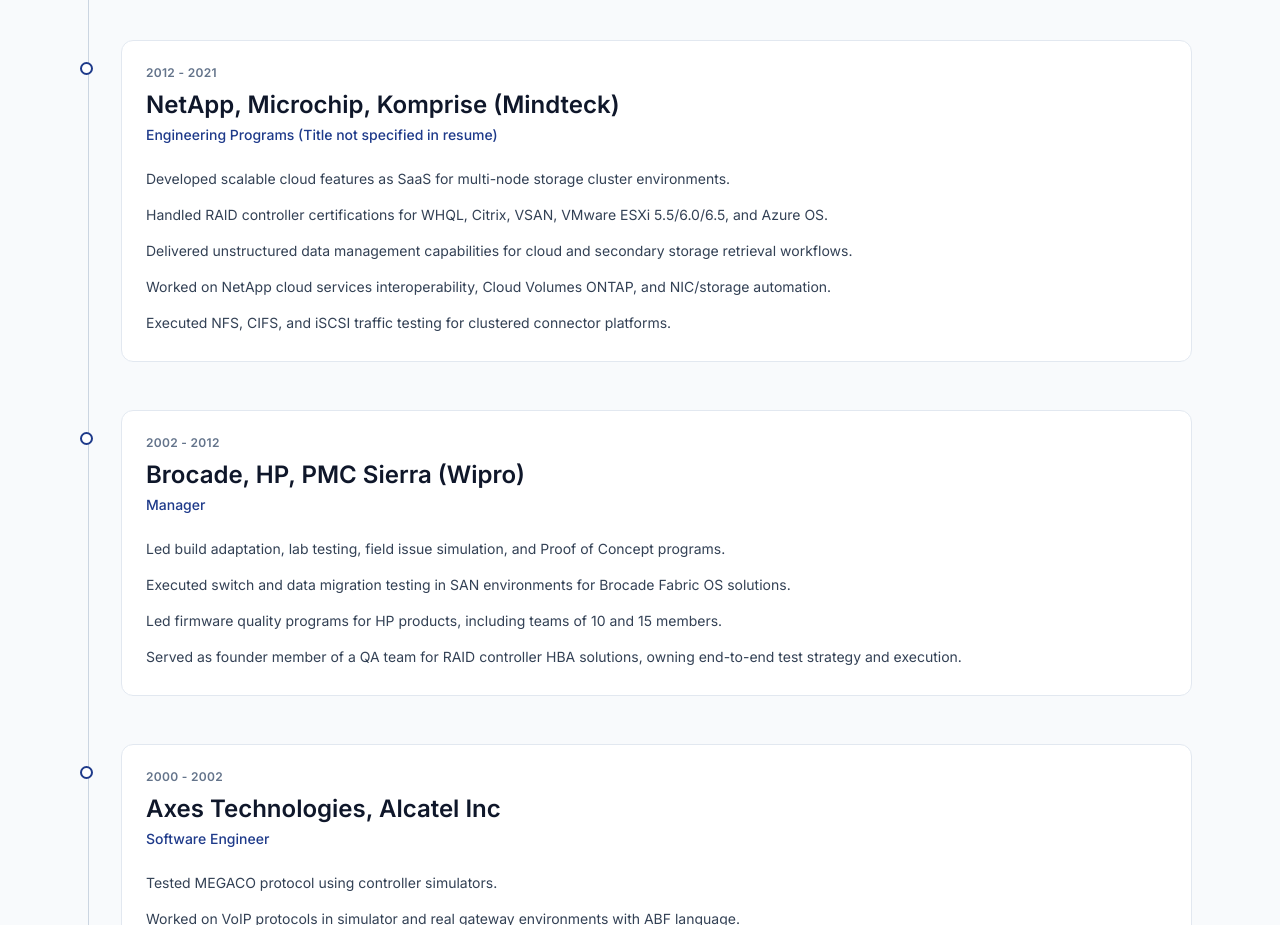
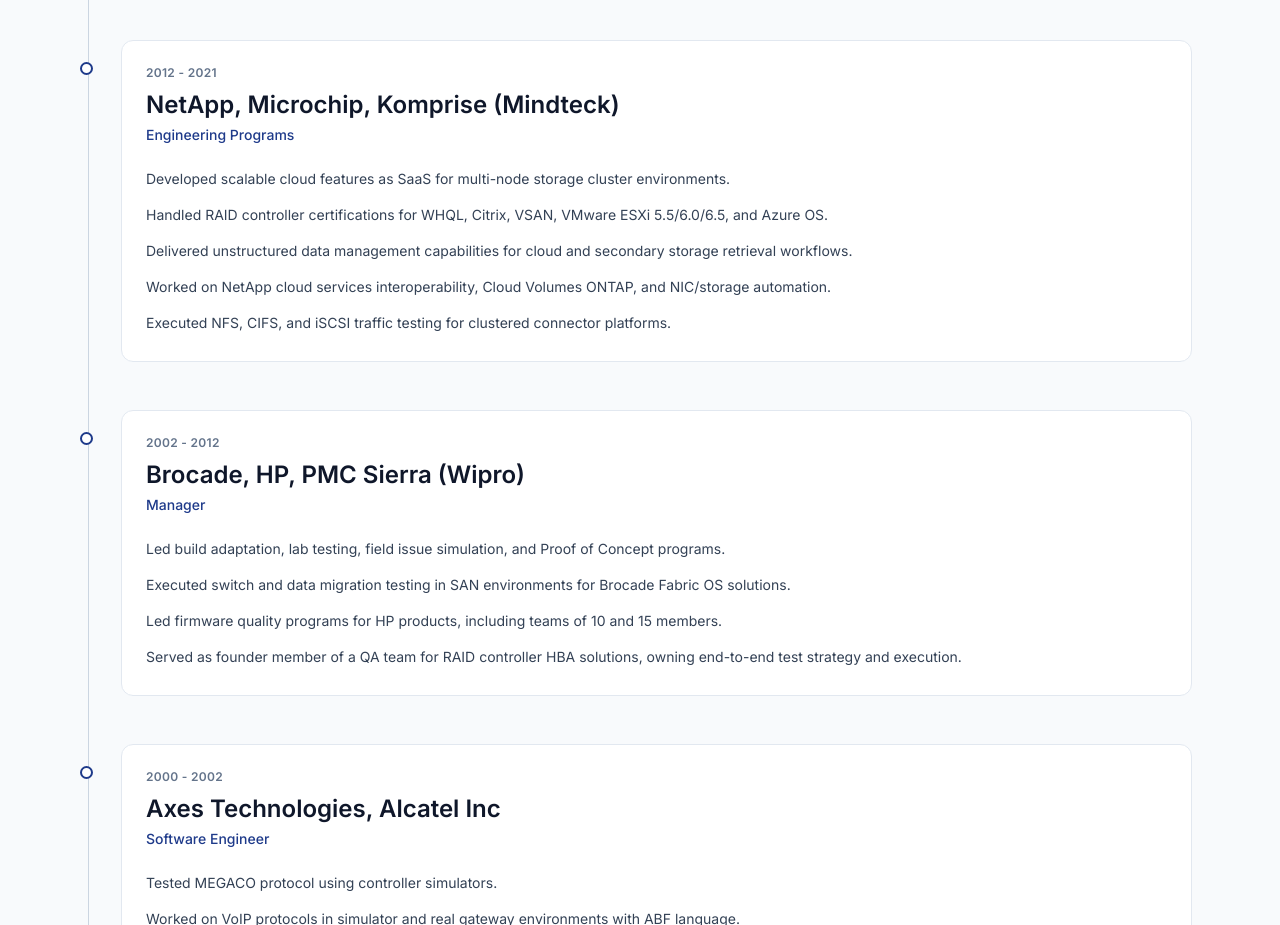
Before and after one commit to niteshram69/Karnendu, a website: page index.html in a window 1280 px wide. Shown: the part 1940-2865 px from the top of the page. Drawn offline with nearby package versions, Linux system fonts and the light colour scheme.

Commit message:
Update index.html

```diff
--- a/index.html
+++ b/index.html
@@ -192,7 +192,7 @@
           <div class="panel-hover rounded-xl border border-slate-200 bg-white p-6">
             <p class="text-xs font-semibold uppercase tracking-wide text-slate-500">2012 - 2021</p>
             <h3 class="mt-2 text-2xl font-semibold text-slate-900">NetApp, Microchip, Komprise (Mindteck)</h3>
-            <p class="mt-1 text-sm font-medium text-accent-800">Engineering Programs (Title not specified in resume)</p>
+            <p class="mt-1 text-sm font-medium text-accent-800">Engineering Programs </p>
             <ul class="mt-5 space-y-2 text-sm leading-7 text-slate-700">
               <li>Developed scalable cloud features as SaaS for multi-node storage cluster environments.</li>
               <li>Handled RAID controller certifications for WHQL, Citrix, VSAN, VMware ESXi 5.5/6.0/6.5, and Azure OS.</li>
```
